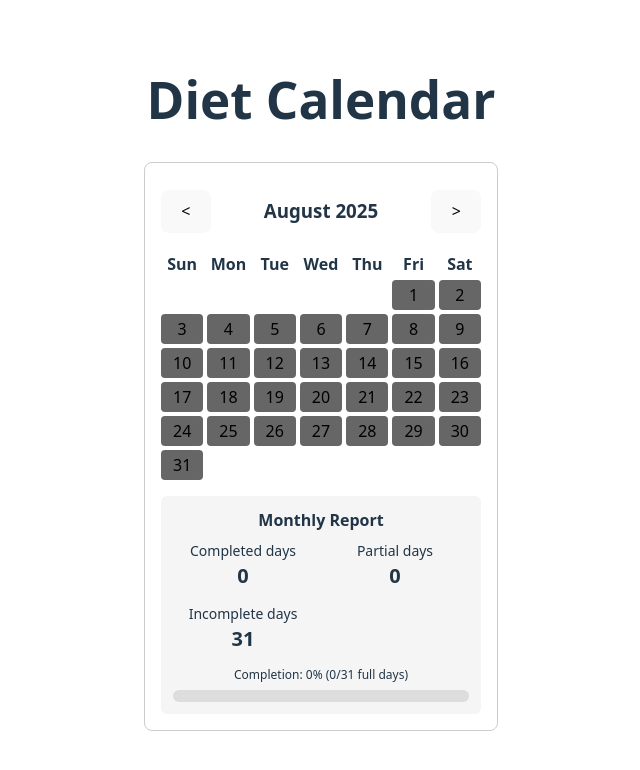
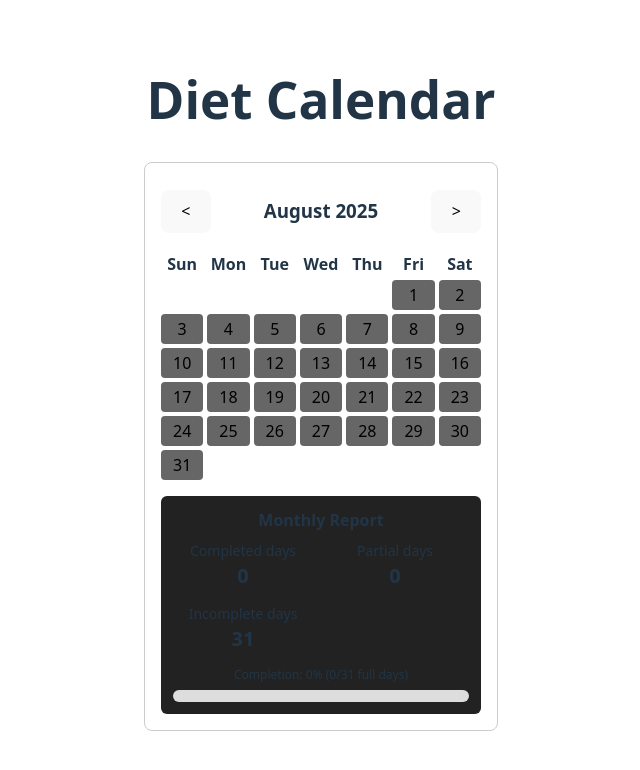
Before and after one commit to arturlicks/DietCalendarReact, a React (Vite) app: page / in a window 1280 px wide. Shown: the top 770 px of the page, without its empty margins (319-959 px from the left). Built offline with nearby package versions, Linux system fonts and the light colour scheme; no server answers; the database is empty.

Commit message:
Remove PropTypes comments from MealModal and Report components

```diff
--- a/src/MealModal.jsx
+++ b/src/MealModal.jsx
@@ -85,5 +85,3 @@ export default function MealModal({ open, date, mealSelections, onChange, onClos
         </div>
     );
 }
-
-// PropTypes removed intentionally
--- a/src/Report.jsx
+++ b/src/Report.jsx
@@ -30,7 +30,7 @@ export default function Report({ year, month, daysInMonth, selections }) {
     const percent = total === 0 ? 0 : Math.round((completedDays / total) * 100);
 
     return (
-        <div style={{ marginTop: 16, padding: 12, background: '#f5f5f5', borderRadius: 6 }}>
+        <div style={{ marginTop: 16, padding: 12, background: '#222', borderRadius: 6 }}>
             <h4 style={{ margin: '0 0 8px 0' }}>Monthly Report</h4>
             <div style={{ display: 'flex', gap: 12, alignItems: 'center', flexWrap: 'wrap' }}>
                 <div style={{ minWidth: 140 }}>
```
